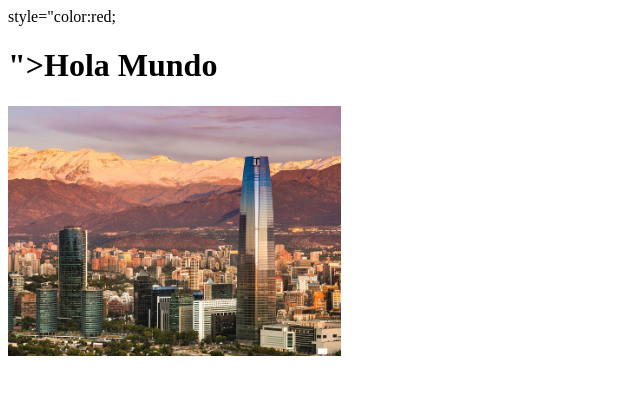
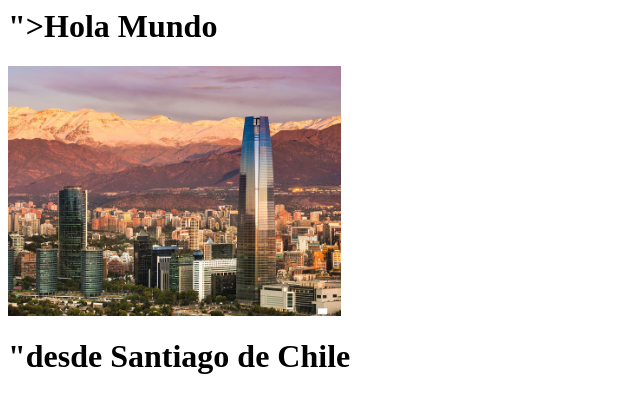
Before and after one commit to xcisternas/xcisternas.github.io, a plain HTML site: page index.html in a window 1280 px wide. Shown: the whole page, without its empty margins (0-640 px from the left). Drawn offline with Linux system fonts and the light colour scheme.

Commit message:
corrige text

```diff
--- a/index.html
+++ b/index.html
@@ -1,5 +1,6 @@
 <html>
-    style="color:red; <h1>">Hola Mundo</h1>
+    <h1>">Hola Mundo</h1>
 <img src="stgo.jpeg" height="250">
+<h1>"desde Santiago de Chile</h1>
 
 </html>
```
